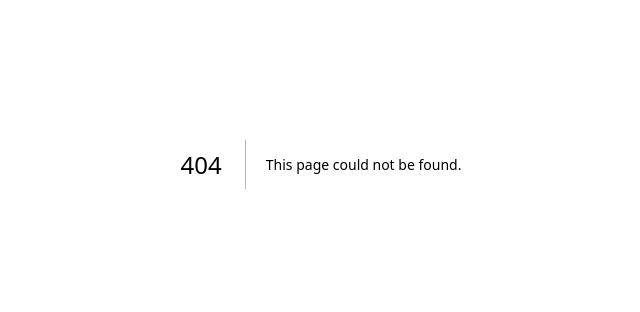
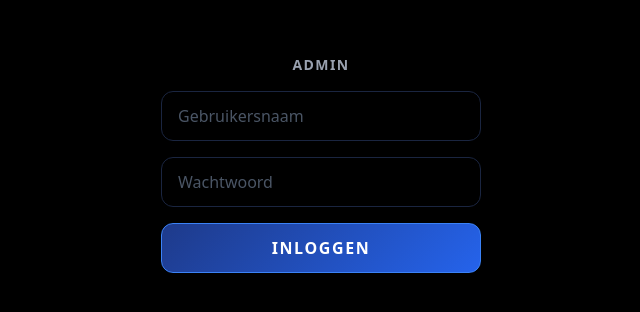
Before and after one commit to PimLavaleije/Huntlive, a Next.js app: page /admin in a window 1280 px wide. Before the commit this address had no page. Shown: the part 236-548 px from the top of the page, without its empty margins (319-959 px from the left). Built offline with nearby package versions, Linux system fonts and the light colour scheme.

Commit message:
Add /admin page with login and manual cleanup trigger

```diff
--- /dev/null
+++ b/app/admin/page.tsx
@@ -0,0 +1,126 @@
+'use client'
+import { useState } from 'react'
+
+type CleanupResult = { deleted: { finished: number; abandoned: number; stuck: number } }
+
+export default function AdminPage() {
+  const [username, setUsername] = useState('')
+  const [password, setPassword] = useState('')
+  const [loggedIn, setLoggedIn] = useState(false)
+  const [loginError, setLoginError] = useState('')
+  const [loading, setLoading] = useState(false)
+  const [result, setResult] = useState<CleanupResult | null>(null)
+  const [error, setError] = useState('')
+
+  const handleLogin = async (e: React.FormEvent) => {
+    e.preventDefault()
+    setLoginError('')
+    const res = await fetch('/api/admin', {
+      method: 'POST',
+      headers: { 'Content-Type': 'application/json' },
+      body: JSON.stringify({ username, password, _check: true }),
+    })
+    if (res.ok) {
+      setLoggedIn(true)
+    } else {
+      setLoginError('Verkeerde inloggegevens')
+    }
+  }
+
+  const handleCleanup = async () => {
+    setLoading(true)
+    setResult(null)
+    setError('')
+    const res = await fetch('/api/admin', {
+      method: 'POST',
+      headers: { 'Content-Type': 'application/json' },
+      body: JSON.stringify({ username, password }),
+    })
+    if (res.ok) {
+      setResult(await res.json())
+    } else {
+      setError('Cleanup mislukt')
+    }
+    setLoading(false)
+  }
+
+  return (
+    <main className="min-h-svh flex flex-col items-center justify-center px-4" style={{ background: '#000000', color: '#fff' }}>
+      {!loggedIn ? (
+        <form onSubmit={handleLogin} className="flex flex-col gap-4 w-full max-w-xs">
+          <h1 className="font-black tracking-widest uppercase text-center text-sm text-gray-400">Admin</h1>
+          <input
+            type="text"
+            placeholder="Gebruikersnaam"
+            value={username}
+            onChange={(e) => setUsername(e.target.value)}
+            className="bg-transparent border rounded-xl px-4 py-3 text-white placeholder-gray-600 focus:outline-none"
+            style={{ borderColor: '#1a2540' }}
+            autoFocus
+          />
+          <input
+            type="password"
+            placeholder="Wachtwoord"
+            value={password}
+            onChange={(e) => setPassword(e.target.value)}
+            className="bg-transparent border rounded-xl px-4 py-3 text-white placeholder-gray-600 focus:outline-none"
+            style={{ borderColor: '#1a2540' }}
+          />
+          {loginError && <p className="text-red-400 text-sm text-center">{loginError}</p>}
+          <button
+            type="submit"
+            className="font-black tracking-widest uppercase text-white rounded-xl py-3 transition-colors"
+            style={{ background: 'linear-gradient(135deg,#1e3a8a,#2563eb)', border: '1px solid #3b82f6' }}
+          >
+            Inloggen
+          </button>
+        </form>
+      ) : (
+        <div className="flex flex-col gap-6 w-full max-w-sm">
+          <h1 className="font-black tracking-widest uppercase text-center text-sm text-gray-400">Admin Dashboard</h1>
+
+          <div className="rounded-2xl p-4 flex flex-col gap-3" style={{ background: '#0d1018', border: '1px solid #1a2540' }}>
+            <p className="text-xs text-gray-500 uppercase tracking-widest">Database cleanup</p>
+            <div className="text-xs text-gray-400 flex flex-col gap-1">
+              <span>• Finished games ouder dan 7 dagen</span>
+              <span>• Waiting games ouder dan 24 uur</span>
+              <span>• Vastgelopen games ouder dan 48 uur</span>
+            </div>
+            <button
+              onClick={handleCleanup}
+              disabled={loading}
+              className="font-black tracking-widest uppercase text-white rounded-xl py-3 transition-colors disabled:opacity-50"
+              style={{ background: 'linear-gradient(135deg,#6b0000,#b91c1c)', border: '1px solid #ef4444' }}
+            >
+              {loading ? 'Bezig...' : '🗑️ Cleanup uitvoeren'}
+            </button>
+          </div>
+
+          {result && (
+            <div className="rounded-2xl p-4 flex flex-col gap-2" style={{ background: '#0a1a0a', border: '1px solid #22c55e' }}>
+              <p className="text-xs text-green-400 uppercase tracking-widest font-bold">✓ Cleanup voltooid</p>
+              <div className="text-sm flex flex-col gap-1">
+                <div className="flex justify-between"><span className="text-gray-400">Finished games</span><span className="text-white font-bold">{result.deleted.finished}</span></div>
+                <div className="flex justify-between"><span className="text-gray-400">Abandoned lobbies</span><span className="text-white font-bold">{result.deleted.abandoned}</span></div>
+                <div className="flex justify-between"><span className="text-gray-400">Vastgelopen games</span><span className="text-white font-bold">{result.deleted.stuck}</span></div>
+                <div className="flex justify-between border-t mt-1 pt-1" style={{ borderColor: '#1a2540' }}>
+                  <span className="text-gray-400">Totaal</span>
+                  <span className="text-green-400 font-bold">{result.deleted.finished + result.deleted.abandoned + result.deleted.stuck}</span>
+                </div>
+              </div>
+            </div>
+          )}
+
+          {error && <p className="text-red-400 text-sm text-center">{error}</p>}
+
+          <button
+            onClick={() => { setLoggedIn(false); setResult(null); setError('') }}
+            className="text-xs text-gray-600 hover:text-gray-400 transition-colors tracking-widest uppercase"
+          >
+            Uitloggen
+          </button>
+        </div>
+      )}
+    </main>
+  )
+}
--- /dev/null
+++ b/app/api/admin/route.ts
@@ -0,0 +1,34 @@
+import { createClient } from '@supabase/supabase-js'
+import { NextResponse } from 'next/server'
+
+export async function POST(request: Request) {
+  const { username, password, _check } = await request.json()
+  if (username !== 'admin' || password !== 'admin') {
+    return NextResponse.json({ error: 'Unauthorized' }, { status: 401 })
+  }
+  if (_check) return NextResponse.json({ ok: true })
+
+  const supabase = createClient(
+    process.env.NEXT_PUBLIC_SUPABASE_URL!,
+    process.env.SUPABASE_SERVICE_ROLE_KEY!,
+  )
+
+  const now = new Date()
+  const ago7d  = new Date(now.getTime() - 7  * 24 * 60 * 60 * 1000).toISOString()
+  const ago24h = new Date(now.getTime() - 24 *      60 * 60 * 1000).toISOString()
+  const ago48h = new Date(now.getTime() - 48 *      60 * 60 * 1000).toISOString()
+
+  const [finished, abandoned, stuck] = await Promise.all([
+    supabase.from('games').delete().eq('status', 'finished').lt('created_at', ago7d).select('id'),
+    supabase.from('games').delete().eq('status', 'waiting').lt('created_at', ago24h).select('id'),
+    supabase.from('games').delete().in('status', ['active', 'headstart', 'paused']).lt('created_at', ago48h).select('id'),
+  ])
+
+  return NextResponse.json({
+    deleted: {
+      finished:  finished.data?.length  ?? 0,
+      abandoned: abandoned.data?.length ?? 0,
+      stuck:     stuck.data?.length     ?? 0,
+    },
+  })
+}
```
